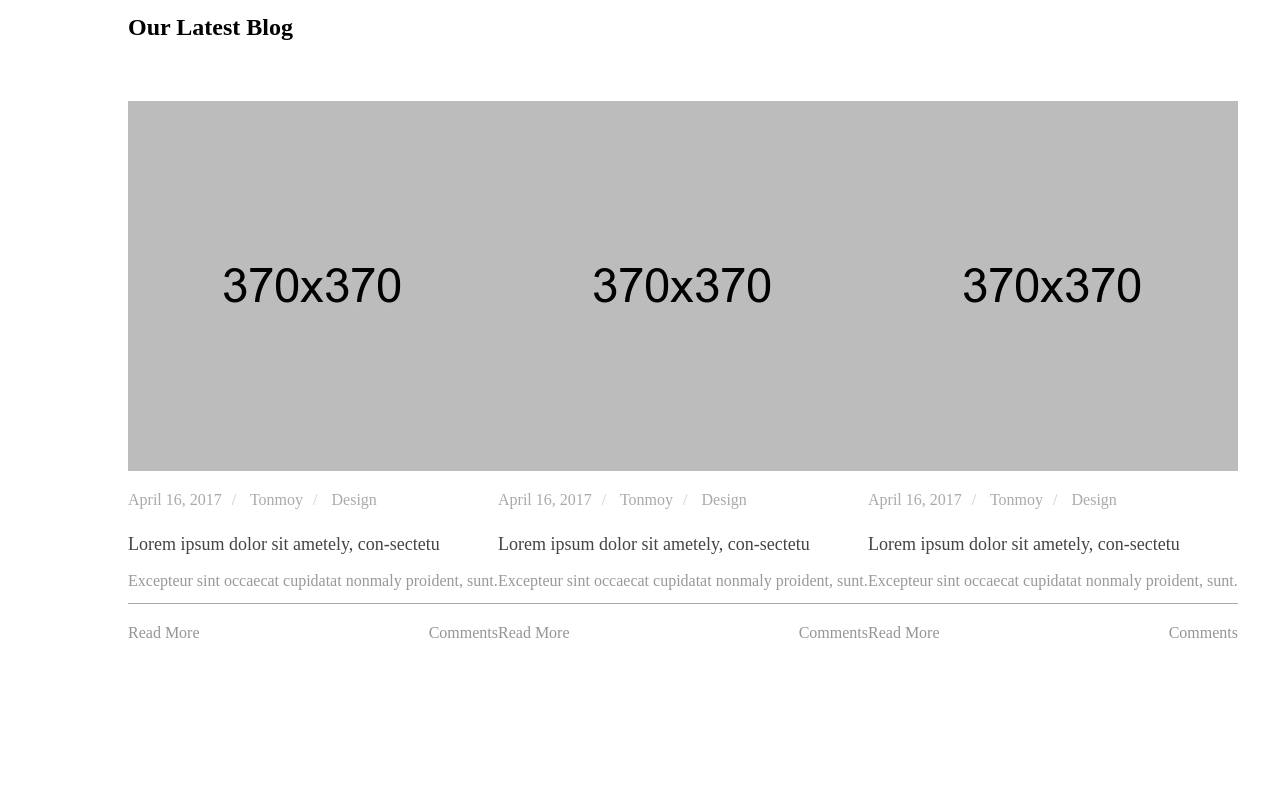
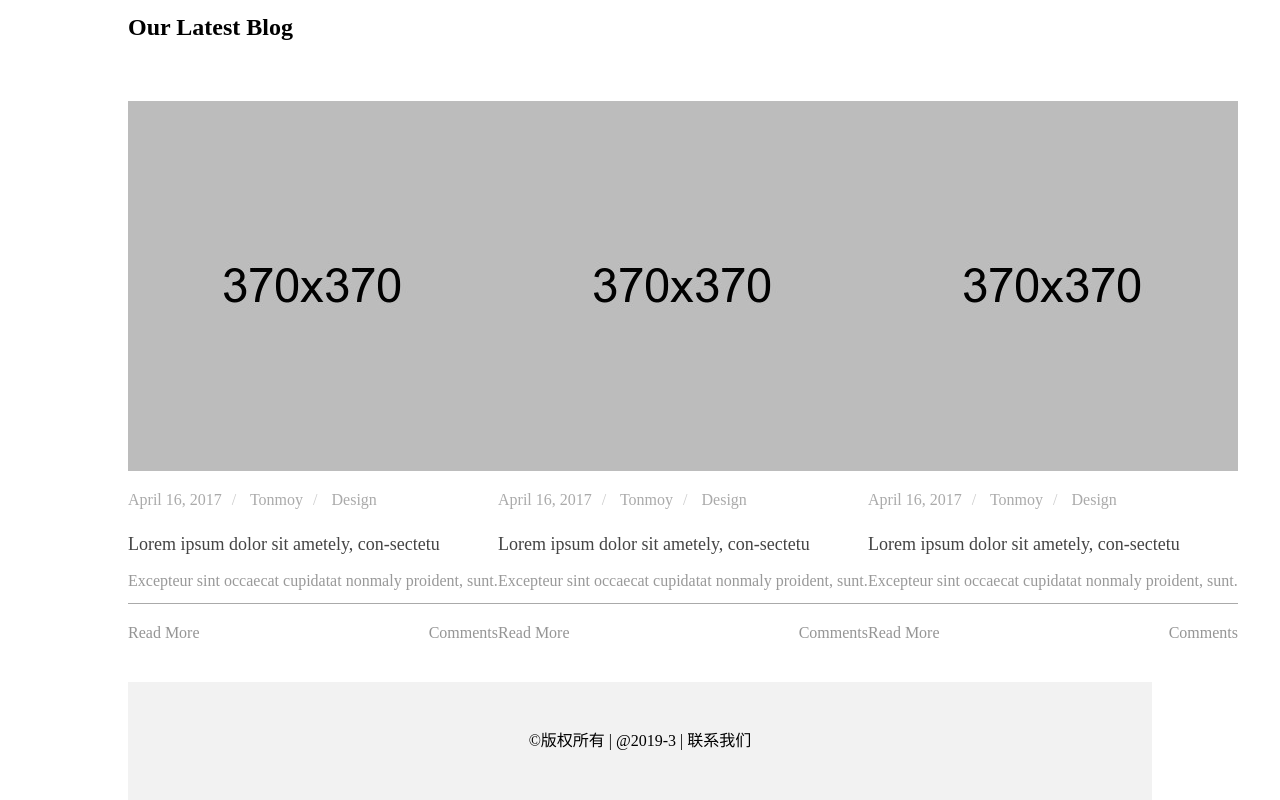
Before and after one commit to Dragon-HZH/MyBk, a website: page public/html/main.html in a window 1280 px wide. Shown: the part 1322-2122 px from the top of the page. Before the commit the page ends 2004 px from the top, so only its background shows below. Drawn offline with Linux system fonts and the light colour scheme; files that its build step writes are made by us from their sources; files whose address does not match are found by name.

Commit message:
提交1.2

```diff
--- a/public/css/main.css
+++ b/public/css/main.css
@@ -361,3 +361,14 @@
     transition: all .5s;
     margin-left: 3px;
 }
+
+
+footer{
+    width: 80%;
+    margin: 0 auto;
+    background-color: #f2f2f2;
+    padding: 50px 0px;
+}
+footer p{
+    text-align: center;
+}
--- a/public/html/main.html
+++ b/public/html/main.html
@@ -210,10 +210,13 @@
                 </div>
             </div>
 
-
         </div>
     </section>
-    <footer></footer>
+    <footer>
+        <div>
+            <p>&copy;版权所有 | @2019-3 | 联系我们</p>
+        </div>
+    </footer>
 </body>
 
 </html>
```
